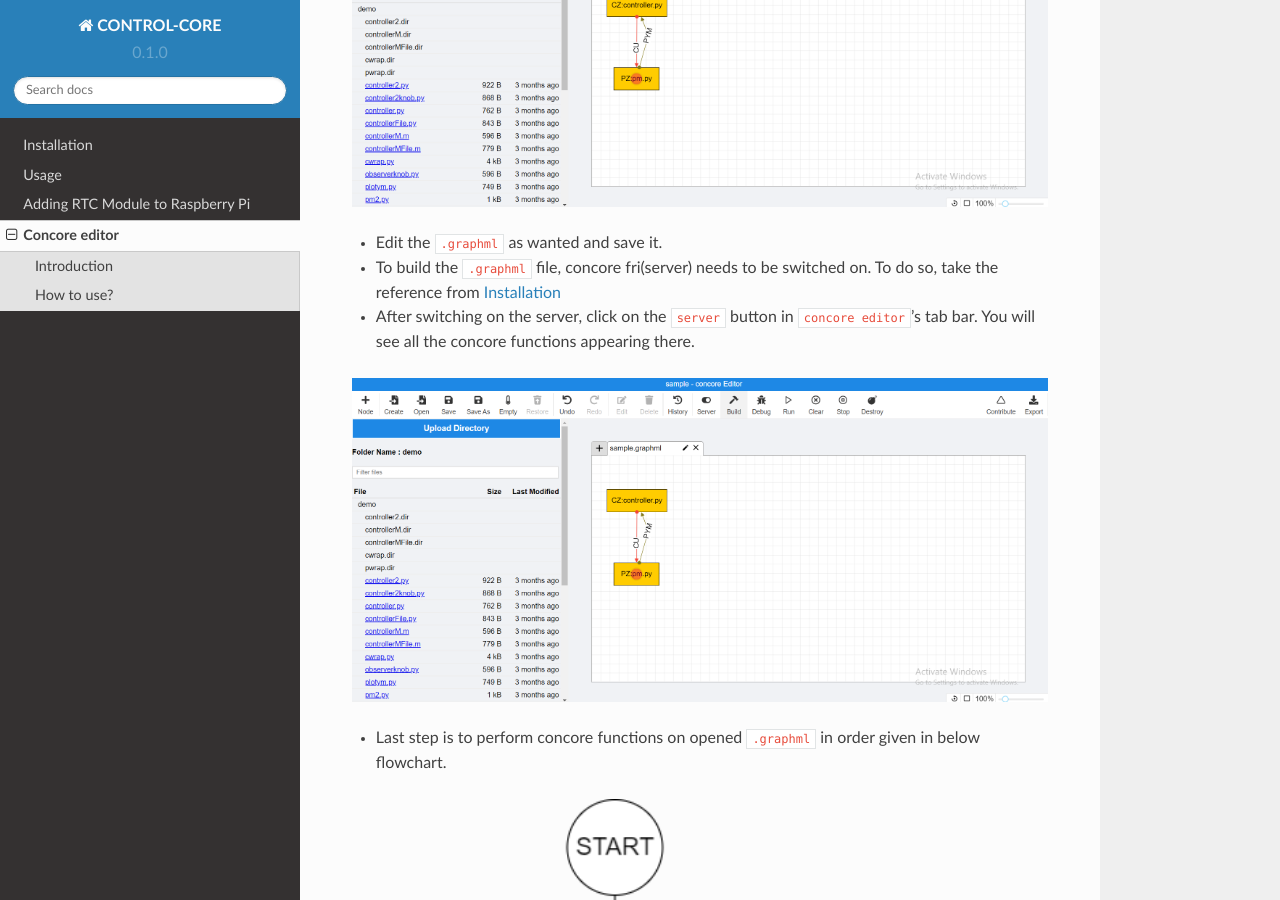
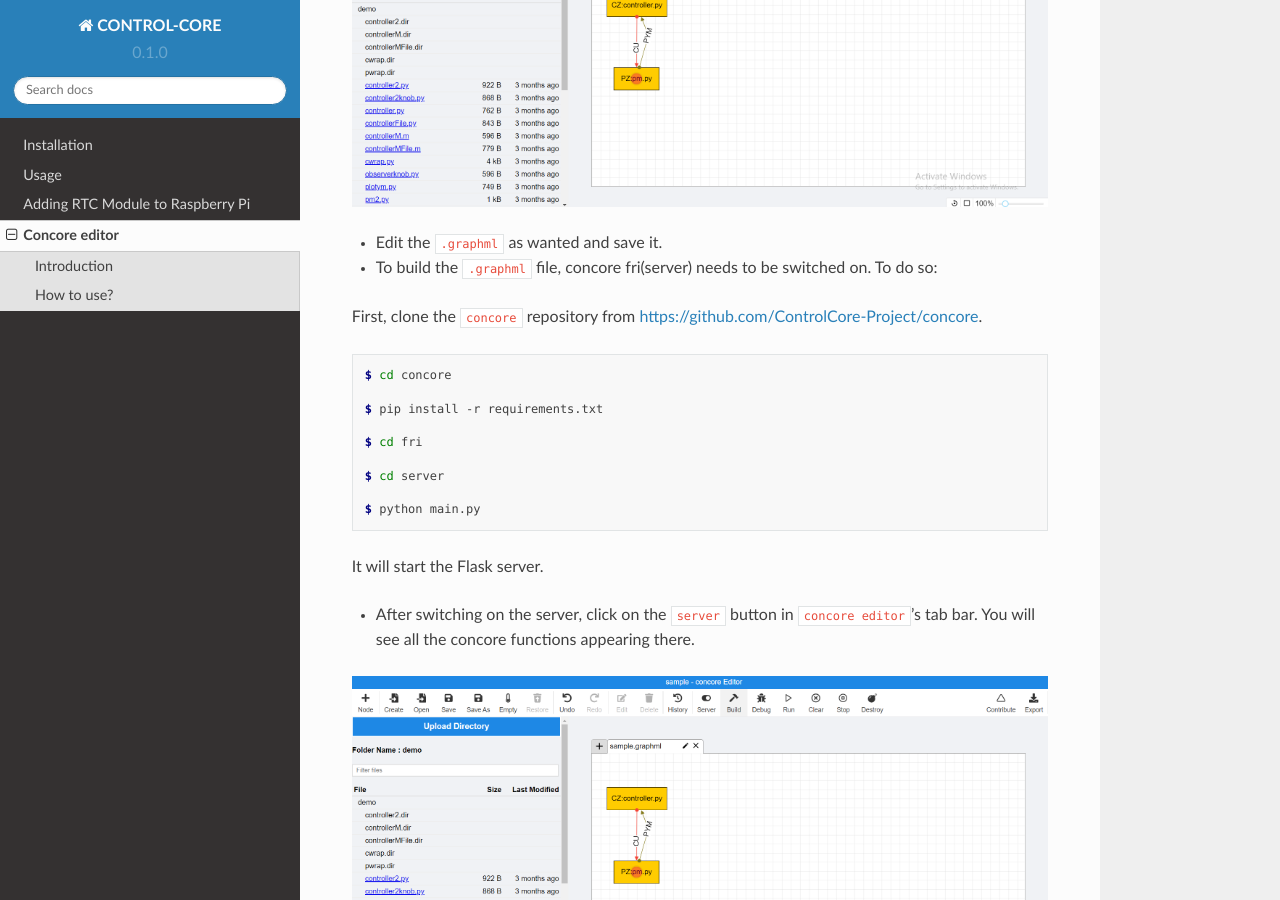
Before and after one commit to ControlCore-Project/documentation, a Sphinx documentation site: the page built from docs/source/concoreeditor.rst, in a window 1280 px wide and 900 px high, scrolled down 1079 px. Built offline with Sphinx 7.4.7 and the Read the Docs theme 2.0.0, drawn with Linux system fonts in a browser that asks for light colours.

Commit message:
fri server starting steps included

```diff
--- a/docs/source/concoreeditor.rst
+++ b/docs/source/concoreeditor.rst
@@ -29,7 +29,25 @@ How to use?
   :width: 700
 
 - Edit the ``.graphml`` as wanted and save it.
-- To build the ``.graphml`` file, concore fri(server) needs to be switched on. To do so, take the reference from `Installation <https://control-core.readthedocs.io/en/latest/installation.html>`_
+
+- To build the ``.graphml`` file, concore fri(server) needs to be switched on. To do so:
+
+First, clone the ``concore`` repository from https://github.com/ControlCore-Project/concore.
+
+.. code-block:: console
+
+ $ cd concore
+
+ $ pip install -r requirements.txt
+
+ $ cd fri
+
+ $ cd server
+
+ $ python main.py
+
+It will start the Flask server.
+
 - After switching on the server, click on the ``server`` button in ``concore editor``'s tab bar. You will see all the concore functions appearing there.
 
 .. image:: images/ce-server.png
```
